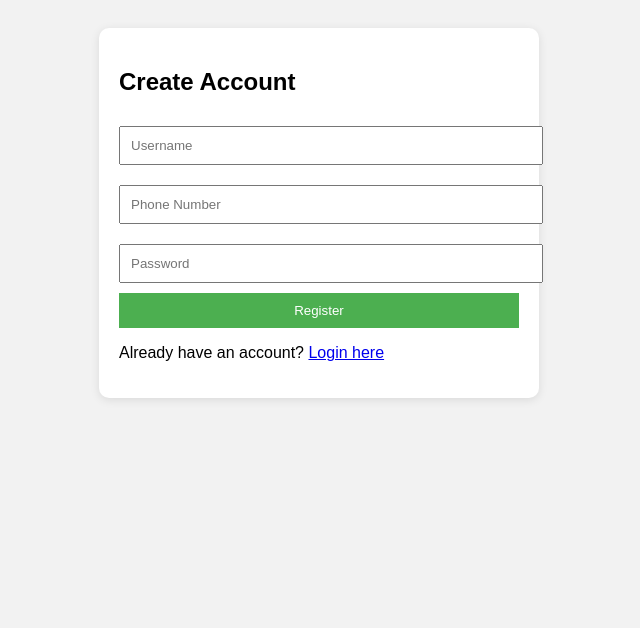
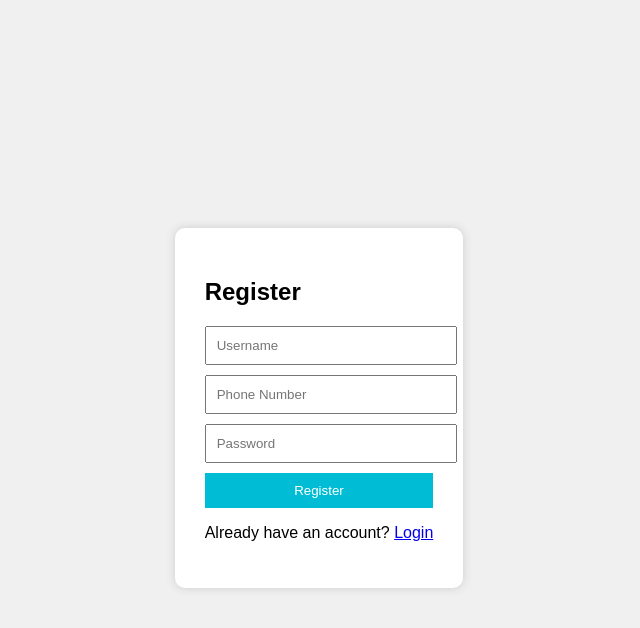
Before and after one commit to MominulIslam3481/Avitorgame, a plain HTML site: page register.html in a window 1280 px wide. Shown: the whole page, without its empty margins (321-961 px from the left). Drawn offline with Linux system fonts and the light colour scheme.

Commit message:
Update register.html

```diff
--- a/register.html
+++ b/register.html
@@ -1,23 +1,44 @@
 <!DOCTYPE html>
-<html lang="en">
+<html>
 <head>
-  <meta charset="UTF-8">
-  <title>Register</title>
+  <title>User Registration</title>
   <style>
-    body { font-family: Arial; padding: 20px; background: #f2f2f2; }
-    .box { max-width: 400px; margin: auto; background: white; padding: 20px; border-radius: 10px; box-shadow: 0 2px 10px rgba(0,0,0,0.1); }
-    input { width: 100%; padding: 10px; margin: 10px 0; }
-    button { padding: 10px; width: 100%; background: #4CAF50; color: white; border: none; }
+    body {
+      font-family: Arial;
+      background: #f0f0f0;
+      display: flex;
+      justify-content: center;
+      align-items: center;
+      height: 100vh;
+    }
+    .container {
+      background: white;
+      padding: 30px;
+      border-radius: 10px;
+      box-shadow: 0 0 10px #ccc;
+    }
+    input, button {
+      display: block;
+      width: 100%;
+      margin: 10px 0;
+      padding: 10px;
+    }
+    button {
+      background: #00bcd4;
+      color: white;
+      border: none;
+      cursor: pointer;
+    }
   </style>
 </head>
 <body>
-  <div class="box">
-    <h2>Create Account</h2>
+  <div class="container">
+    <h2>Register</h2>
     <input type="text" id="username" placeholder="Username">
     <input type="text" id="phone" placeholder="Phone Number">
     <input type="password" id="password" placeholder="Password">
     <button onclick="register()">Register</button>
-    <p>Already have an account? <a href="login.html">Login here</a></p>
+    <p>Already have an account? <a href="index.html">Login</a></p>
   </div>
 
   <script>
@@ -26,15 +47,15 @@
       const phone = document.getElementById('phone').value;
       const password = document.getElementById('password').value;
 
-      if (!username || !phone || !password) {
-        alert("All fields are required");
-        return;
+      if (username && phone && password) {
+        localStorage.setItem('username', username);
+        localStorage.setItem('phone', phone);
+        localStorage.setItem('password', password);
+        alert('Registration successful!');
+        window.location.href = "index.html";
+      } else {
+        alert("Please fill all fields.");
       }
-
-      const user = { username, phone, password };
-      localStorage.setItem("user", JSON.stringify(user));
-      alert("Registration successful!");
-      window.location.href = "login.html";
     }
   </script>
 </body>
```
